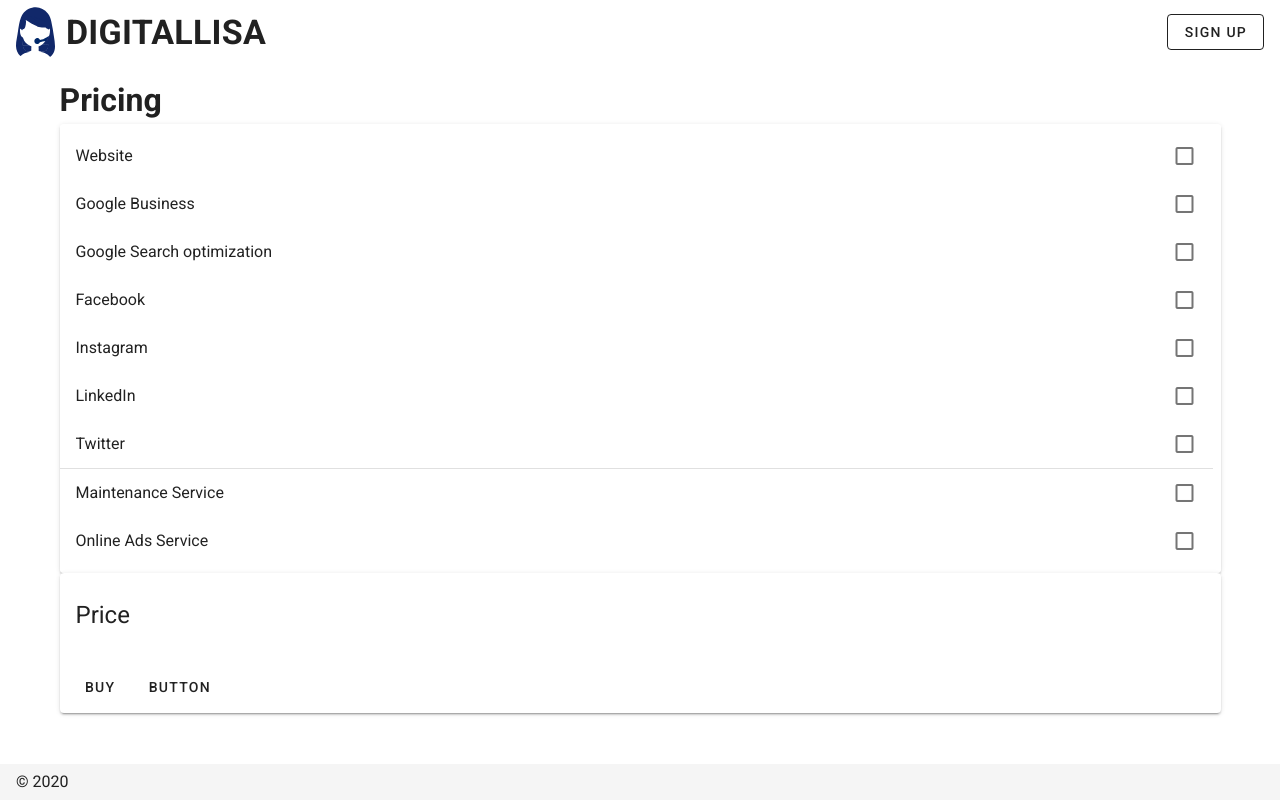
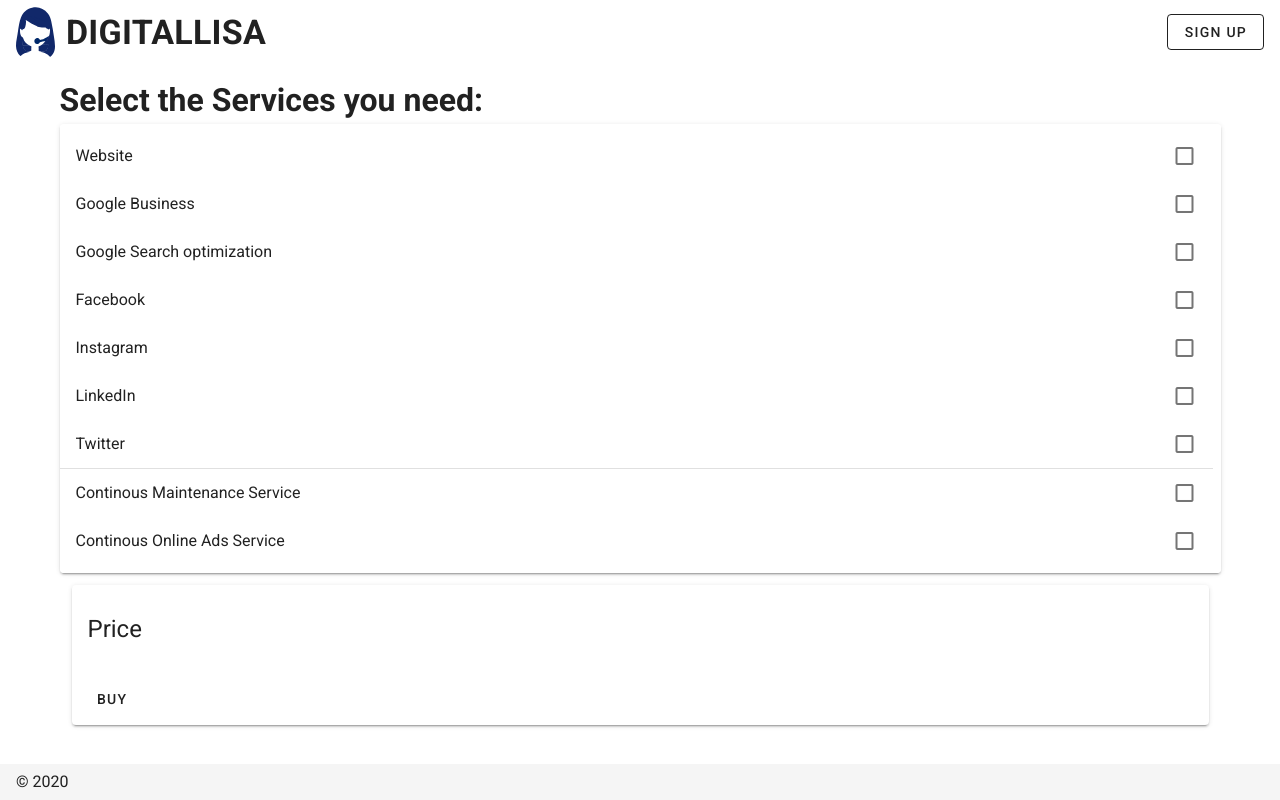
Before and after one commit to digitallisa/digitallisa, a Nuxt app: page /servicesAuswahl in a window 1280 px wide. Built offline with nearby package versions, Linux system fonts and the light colour scheme.

Commit message:
ServicesAuswahl

```diff
--- a/components/tutorials/tutorialCard.vue
+++ b/components/tutorials/tutorialCard.vue
@@ -9,7 +9,7 @@
     <v-card-subtitle class="pb-0">{{ beschreibung }}</v-card-subtitle>
 
     <v-card-actions>
-      <v-btn text color="deep-purple accent-4">View Tutorial</v-btn>
+      <v-btn text color="blue accent-4">View Tutorial</v-btn>
     </v-card-actions>
   </v-card>
 </template>
--- a/pages/servicesAuswahl.vue
+++ b/pages/servicesAuswahl.vue
@@ -2,7 +2,7 @@
   <v-container>
     <v-row>
       <v-col>
-        <h1>Pricing</h1>
+        <h1>Select the Services you need:</h1>
         <v-card>
           <v-list shaped>
             <v-list-item-group v-model="model" multiple>
@@ -13,7 +13,7 @@
                   v-else
                   :key="`item-${i}`"
                   :value="item"
-                  active-class="deep-purple--text text--accent-4"
+                  active-class="blue--text text--accent-4"
                 >
                   <template v-slot:default="{ active, toggle }">
                     <v-list-item-content>
@@ -21,10 +21,11 @@
                     </v-list-item-content>
 
                     <v-list-item-action>
+                      <!-- <v-switch value input-value="true" @click="toggle"></v-switch> -->
                       <v-checkbox
                         :input-value="active"
                         :true-value="item"
-                        color="deep-purple accent-4"
+                        color="deep-blue accent-4"
                         @click="toggle"
                       ></v-checkbox>
                     </v-list-item-action>
@@ -34,18 +35,18 @@
             </v-list-item-group>
           </v-list>
         </v-card>
+        <v-col>
           <v-card>
             <v-list-item three-line>
               <v-list-item-content>
-              <v-list-item-title class="headline mb-1">Price</v-list-item-title>
+                <v-list-item-title class="headline">Price</v-list-item-title>
               </v-list-item-content>
             </v-list-item>
-
             <v-card-actions>
               <v-btn text>Buy</v-btn>
-            <v-btn text>Button</v-btn>
             </v-card-actions>
           </v-card>
+        </v-col>
       </v-col>
     </v-row>
   </v-container>
@@ -63,8 +64,8 @@
       'LinkedIn',
       'Twitter',
       '',
-      'Maintenance Service',
-      'Online Ads Service'
+      'Continous Maintenance Service',
+      'Continous Online Ads Service'
     ],
     model: ['Carrots']
   })
```
Lines whose indentation alone changed are shown as unchanged.
